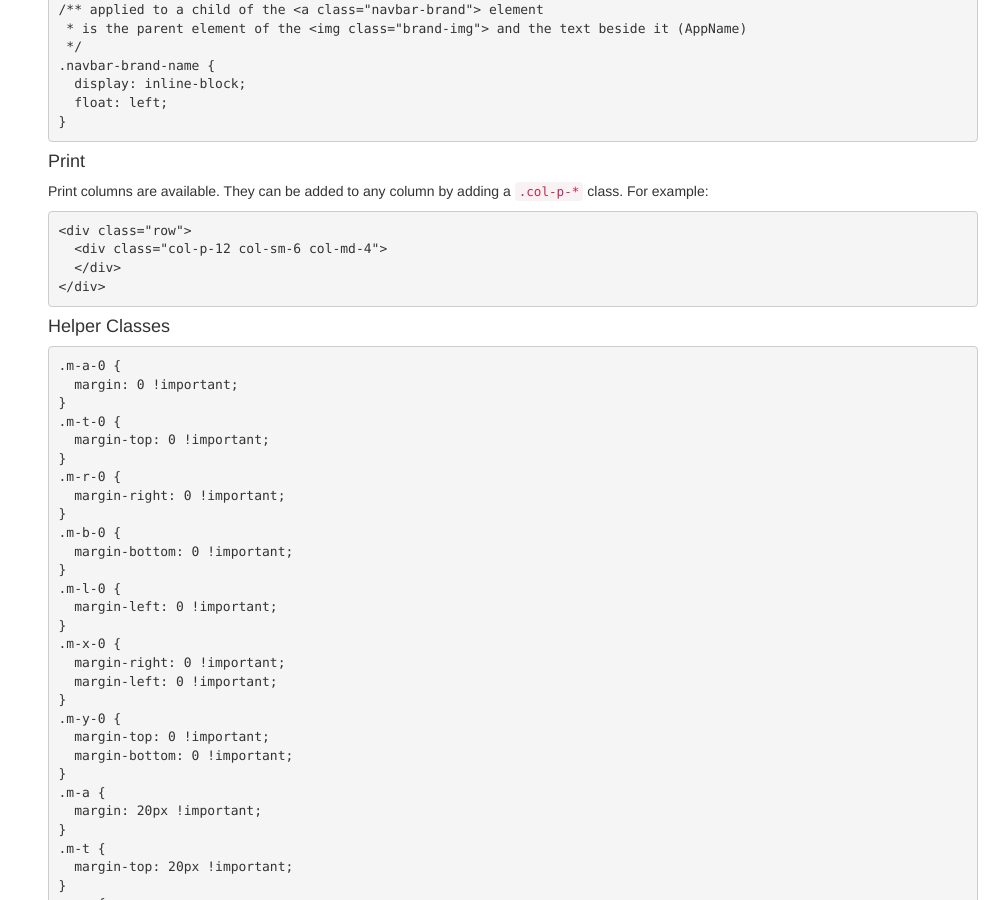
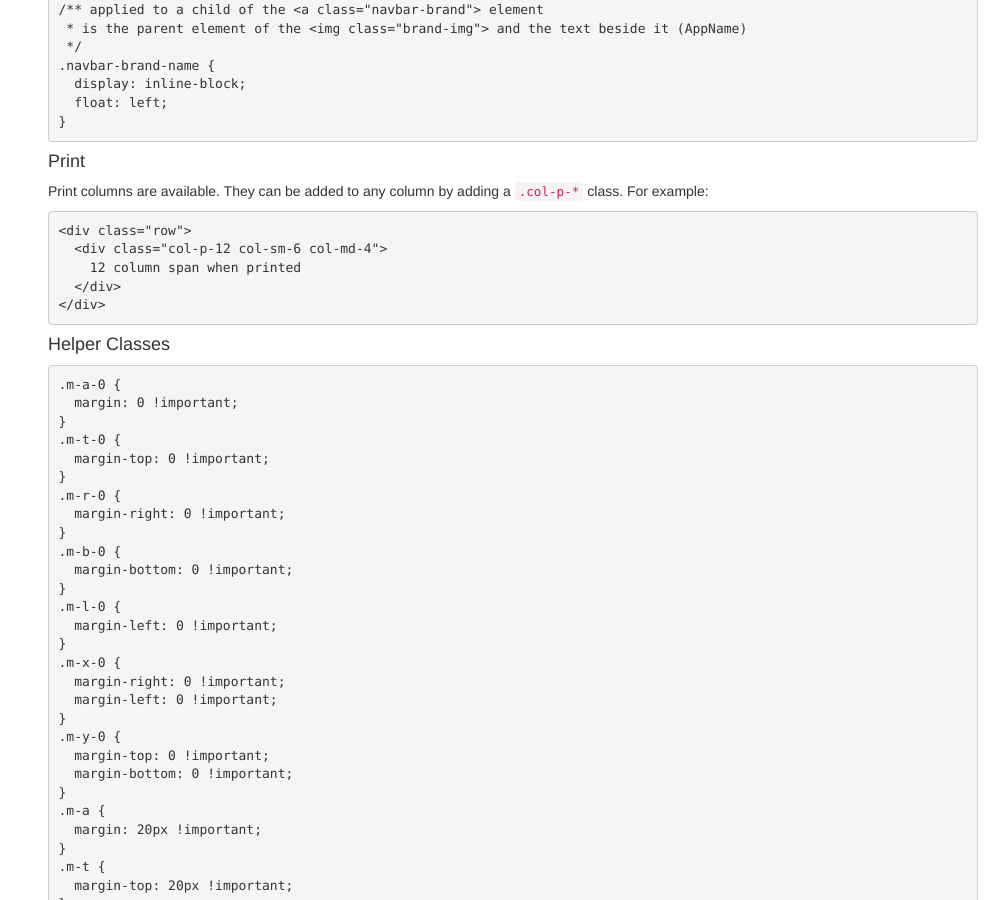
Before and after one commit to AtlasWorldGroup/atlasworldgroup.github.io, a Jekyll site: the page built from index.md, in a window 1280 px wide and 900 px high, scrolled down 1815 px. Shown: the whole window, without its empty margins (287-1280 px from the left). Built offline with Jekyll 4.4.1, drawn with Linux system fonts in a browser that asks for light colours; nearby versions of some CDN libraries; library files that are not in the unit come from our copies; Markdown is read by kramdown in place of the engine named in the settings.

Commit message:
Modal and addition of print/helper classes to atlas-toolkit definition

```diff
--- a/index.md
+++ b/index.md
@@ -105,14 +105,17 @@ select option[default="true"] {
 
 #### Print
 Print columns are available. They can be added to any column by adding a `.col-p-*` class. For example:
+
 ~~~html
 <div class="row">
   <div class="col-p-12 col-sm-6 col-md-4">
+    12 column span when printed
   </div>
 </div>
 ~~~
 
 #### Helper Classes
+
 ~~~css
 .m-a-0 {
   margin: 0 !important;
```
